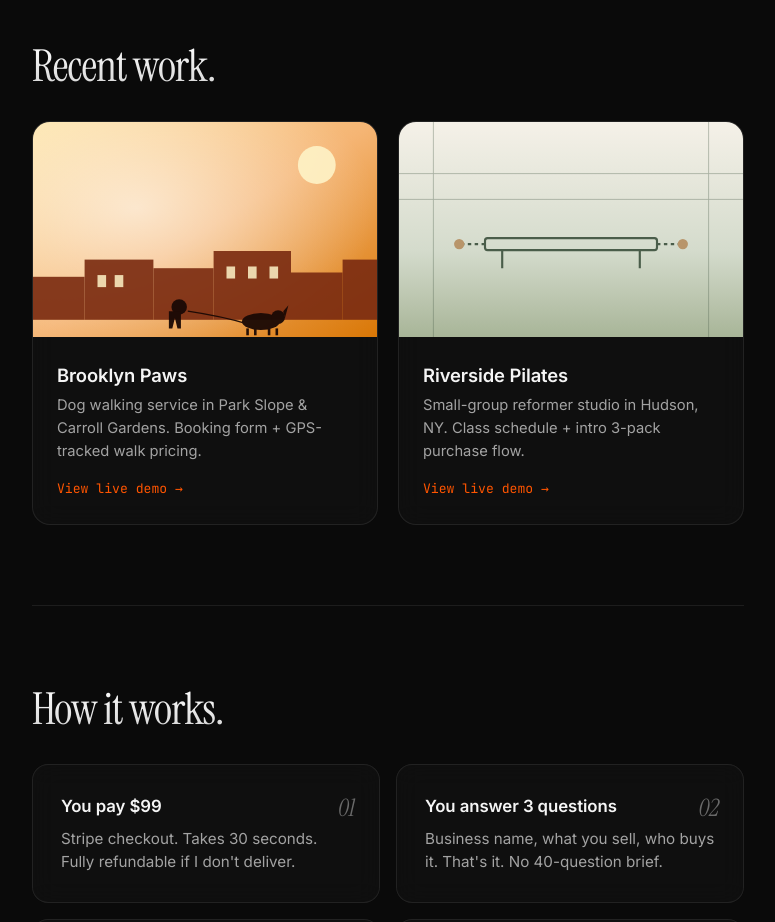
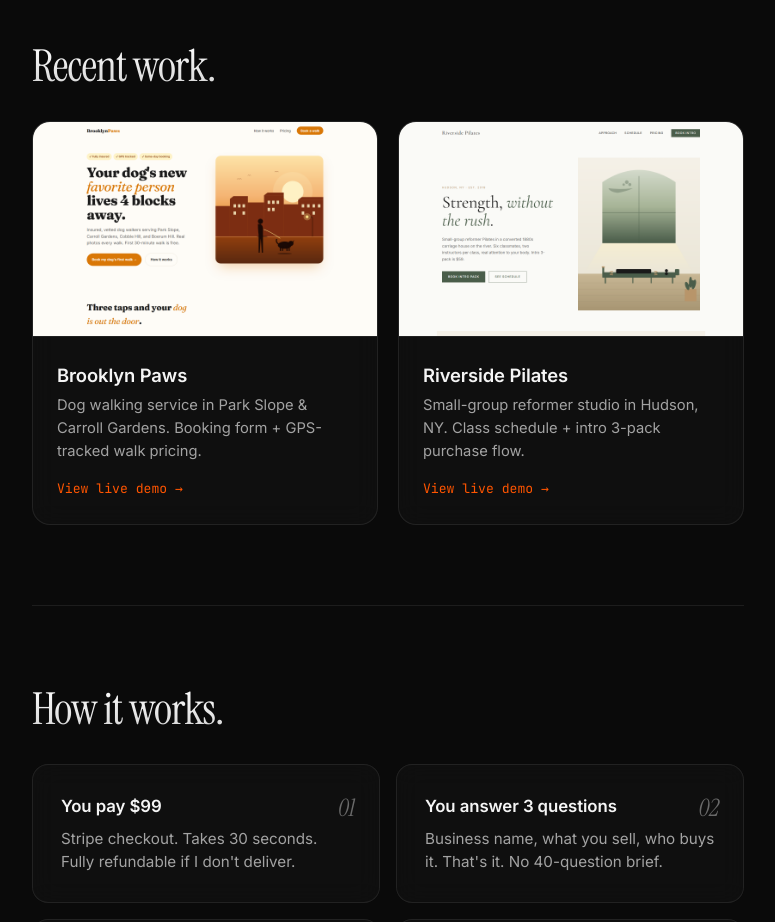
Before and after one commit to mamasackboy/landing-page-express, a plain HTML site: page index.html in a window 1280 px wide. Shown: the part 1520-2442 px from the top of the page, without its empty margins (252-1027 px from the left). Drawn offline with Linux system fonts and the light colour scheme.

Commit message:
feat: real screenshots for portfolio thumbs (was: amateur SVGs)
Captured 1600×1000 PNG screenshots of the rendered sample landing pages
via Playwright (tests/capture-thumbs.js) and use them as <img> thumbnails
in the gallery. Shows actual product instead of placeholder line art —
which is what a portfolio is supposed to do.

- thumbs/dogwalker.png (~134 KB) — Brooklyn Paws live render
- thumbs/pilates.png (~92 KB) — Riverside Pilates live render
- Lazy-loaded, async-decoded, served from same origin
- New CSS: object-fit cover + 3% scale on hover
- Sample badge hidden during capture so thumbs look clean

Test additions:
- tests/e2e.js: new "Portfolio thumbs" assertion confirms each <img>
  loaded (img.complete + naturalWidth > 100). Would have flagged a
  broken / missing thumb immediately.
- tests/package.json: added scripts for live testing + thumb refresh:
    npm test            (local)
    npm run test:live   (production URL)
    npm run thumbs      (re-capture from local)
    npm run thumbs:live (re-capture from live)

Local run: 31 pass · 0 fail · 1 warn.

```diff
--- a/index.html
+++ b/index.html
@@ -65,50 +65,8 @@
       <h2 id="samples-h">Recent work.</h2>
       <div class="gallery">
         <a class="sample" href="samples/dogwalker/" aria-label="View Brooklyn Paws sample">
-          <div class="thumb" aria-hidden="true">
-            <svg xmlns="http://www.w3.org/2000/svg" viewBox="0 0 400 250" preserveAspectRatio="xMidYMid slice">
-              <defs>
-                <linearGradient id="dg1" x1="0" y1="0" x2="1" y2="1">
-                  <stop offset="0" stop-color="#fde4a8"/>
-                  <stop offset="0.5" stop-color="#f5b574"/>
-                  <stop offset="1" stop-color="#d97706"/>
-                </linearGradient>
-                <radialGradient id="dg2" cx="0.3" cy="0.4" r="0.7">
-                  <stop offset="0" stop-color="#fff" stop-opacity="0.6"/>
-                  <stop offset="1" stop-color="#fff" stop-opacity="0"/>
-                </radialGradient>
-              </defs>
-              <rect width="400" height="250" fill="url(#dg1)"/>
-              <rect width="400" height="250" fill="url(#dg2)"/>
-              <g fill="#7c2d12" opacity="0.92">
-                <rect x="0" y="180" width="60" height="50"/>
-                <rect x="60" y="160" width="80" height="70"/>
-                <rect x="140" y="170" width="70" height="60"/>
-                <rect x="210" y="150" width="90" height="80"/>
-                <rect x="300" y="175" width="60" height="55"/>
-                <rect x="360" y="160" width="40" height="70"/>
-              </g>
-              <g fill="#fef3c7" opacity="0.85">
-                <rect x="75" y="178" width="10" height="14"/>
-                <rect x="95" y="178" width="10" height="14"/>
-                <rect x="225" y="168" width="10" height="14"/>
-                <rect x="250" y="168" width="10" height="14"/>
-                <rect x="275" y="168" width="10" height="14"/>
-              </g>
-              <g fill="#1a0905" opacity="0.95">
-                <circle cx="170" cy="215" r="9"/>
-                <path d="M158 220 L158 240 L162 240 L165 228 L168 240 L172 240 L172 220 Z"/>
-                <path d="M180 220 Q220 226 250 235" stroke="#1a0905" stroke-width="1.5" fill="none"/>
-                <ellipse cx="265" cy="232" rx="22" ry="10"/>
-                <circle cx="285" cy="227" r="8"/>
-                <polygon points="291,220 297,213 293,228"/>
-                <rect x="248" y="240" width="3" height="8"/>
-                <rect x="257" y="240" width="3" height="8"/>
-                <rect x="273" y="240" width="3" height="8"/>
-                <rect x="282" y="240" width="3" height="8"/>
-              </g>
-              <circle cx="330" cy="50" r="22" fill="#fef3c7" opacity="0.9"/>
-            </svg>
+          <div class="thumb">
+            <img src="thumbs/dogwalker.png" alt="Screenshot of the Brooklyn Paws sample landing page — bold serif headline, orange italic accent, sunset skyline illustration with silhouettes of a walker and dog" width="1600" height="1000" loading="lazy" decoding="async" />
           </div>
           <div class="meta">
             <h3>Brooklyn Paws</h3>
@@ -118,32 +76,8 @@
         </a>
 
         <a class="sample" href="samples/pilates/" aria-label="View Riverside Pilates sample">
-          <div class="thumb" aria-hidden="true">
-            <svg xmlns="http://www.w3.org/2000/svg" viewBox="0 0 400 250" preserveAspectRatio="xMidYMid slice">
-              <defs>
-                <linearGradient id="pg1" x1="0" y1="0" x2="0" y2="1">
-                  <stop offset="0" stop-color="#f5f1e8"/>
-                  <stop offset="0.6" stop-color="#d4dbcc"/>
-                  <stop offset="1" stop-color="#a8b598"/>
-                </linearGradient>
-              </defs>
-              <rect width="400" height="250" fill="url(#pg1)"/>
-              <g stroke="#4a5d4a" stroke-width="1" fill="none" opacity="0.4">
-                <path d="M0 60 L400 60"/>
-                <path d="M0 90 L400 90"/>
-                <path d="M40 0 L40 250"/>
-                <path d="M360 0 L360 250"/>
-              </g>
-              <g stroke="#4a5d4a" stroke-width="2.5" fill="none">
-                <rect x="100" y="135" width="200" height="14" rx="3"/>
-                <line x1="120" y1="149" x2="120" y2="170"/>
-                <line x1="280" y1="149" x2="280" y2="170"/>
-                <path d="M100 142 L70 142" stroke-dasharray="4 4"/>
-                <path d="M300 142 L330 142" stroke-dasharray="4 4"/>
-                <circle cx="70" cy="142" r="6" fill="#b8956a" stroke="none"/>
-                <circle cx="330" cy="142" r="6" fill="#b8956a" stroke="none"/>
-              </g>
-            </svg>
+          <div class="thumb">
+            <img src="thumbs/pilates.png" alt="Screenshot of the Riverside Pilates sample landing page — elegant serif headline in sage green, illustrated carriage-house window with sunlit Pilates reformer" width="1600" height="1000" loading="lazy" decoding="async" />
           </div>
           <div class="meta">
             <h3>Riverside Pilates</h3>
--- a/styles.css
+++ b/styles.css
@@ -272,8 +272,16 @@ ul.checks li:last-child { border: 0; }
   position: relative;
 }
 .sample:hover { transform: translateY(-3px); border-color: var(--accent); box-shadow: 0 30px 60px -25px rgba(255, 85, 0, 0.4); }
-.sample .thumb { aspect-ratio: 16/10; position: relative; overflow: hidden; }
-.sample .thumb svg { width: 100%; height: 100%; display: block; }
+.sample .thumb {
+  aspect-ratio: 16/10; position: relative; overflow: hidden;
+  background: #0e0e0e;
+  border-bottom: 1px solid var(--border);
+}
+.sample .thumb svg, .sample .thumb img {
+  width: 100%; height: 100%; display: block; object-fit: cover; object-position: top center;
+  transition: transform 0.5s cubic-bezier(0.22, 0.68, 0, 1);
+}
+.sample:hover .thumb img { transform: scale(1.03); }
 .sample .meta { padding: 1.5rem; }
 .sample .meta h3 { margin-bottom: 0.3rem; font-size: 1.15rem; }
 .sample .meta p { font-size: 0.92rem; }
```
Also changed, not shown: tests/capture-thumbs.js (added, +63 -0 lines), tests/e2e.js (+23 -0 lines), tests/package.json (+4 -1 lines), thumbs/dogwalker.png (added), thumbs/pilates.png (added).
